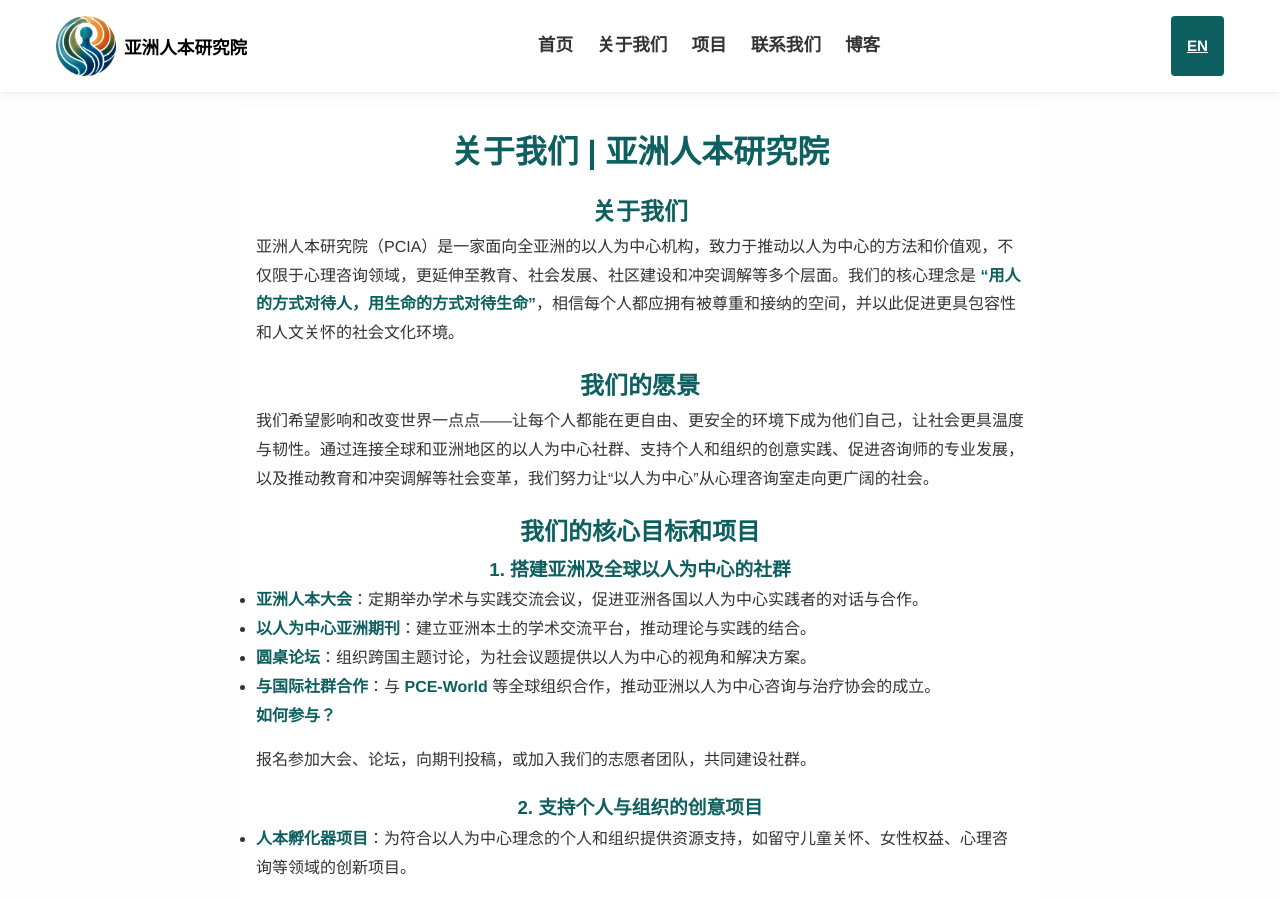
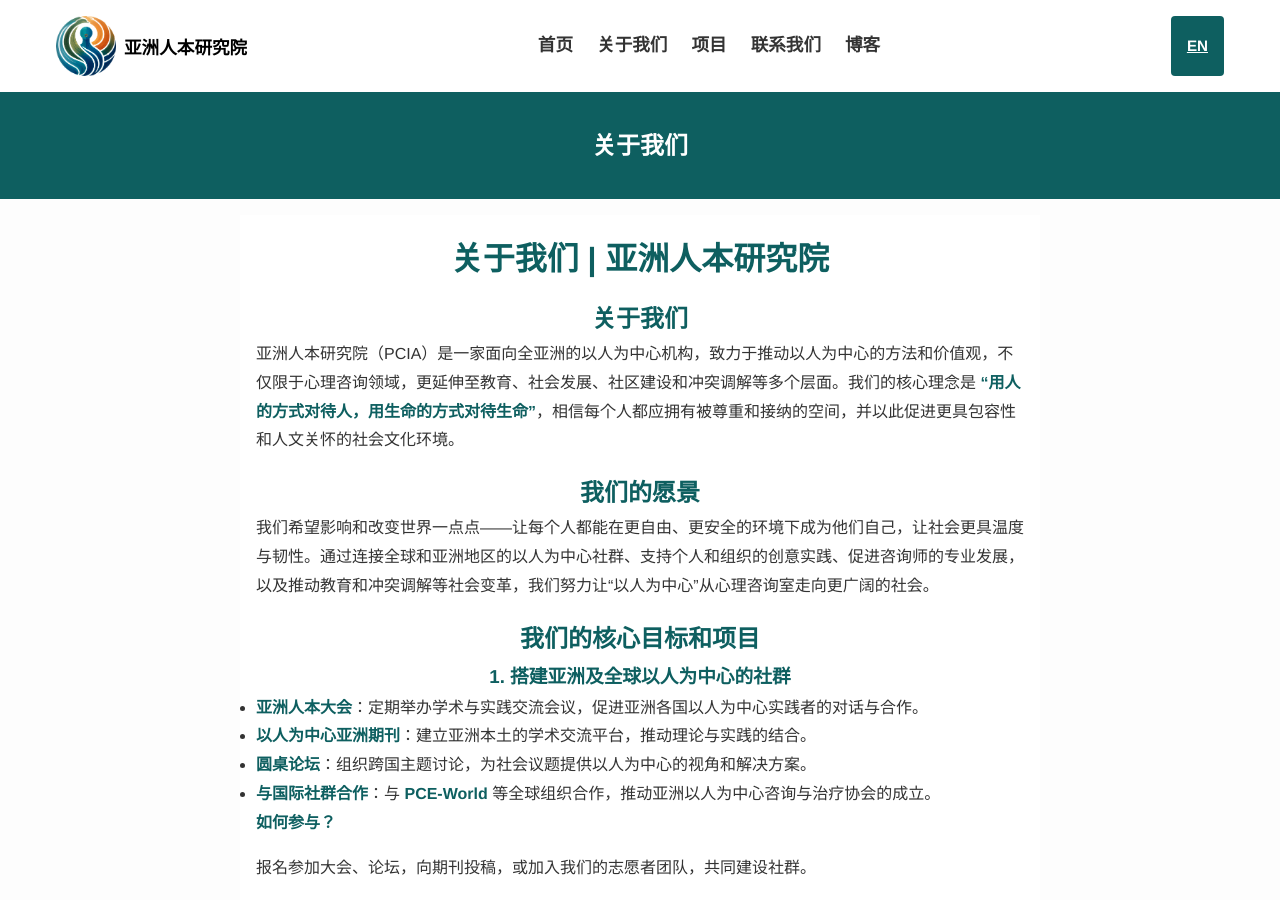
Before and after one commit to YeeLiu611/YeeLiu611, a Jekyll site: the page built from zh/about.md, in a window 1280 px wide and 900 px high. Built offline with Jekyll 4.4.1, drawn with Linux system fonts in a browser that asks for light colours; a script that is not in the unit is left out.

Commit message:
Update page.html

```diff
--- a/_layouts/page.html
+++ b/_layouts/page.html
@@ -1,6 +1,10 @@
 ---
 layout: default
 ---
+
+<section class="page-header">
+    <h1>{% if page.lang == "zh" %} 关于我们 {% else %} About Us {% endif %}</h1>
+</section>
 
 <article class="post-container">
   <div class="post-header">
```
